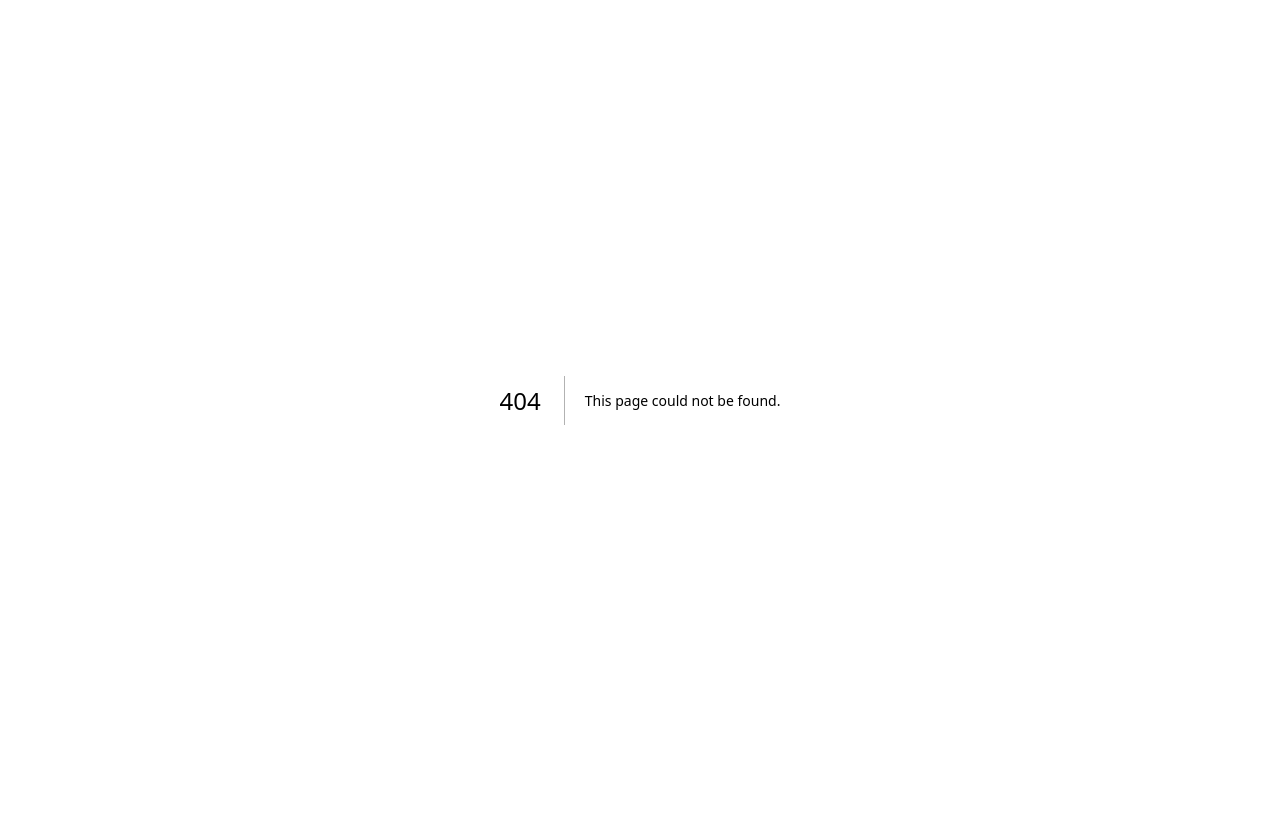
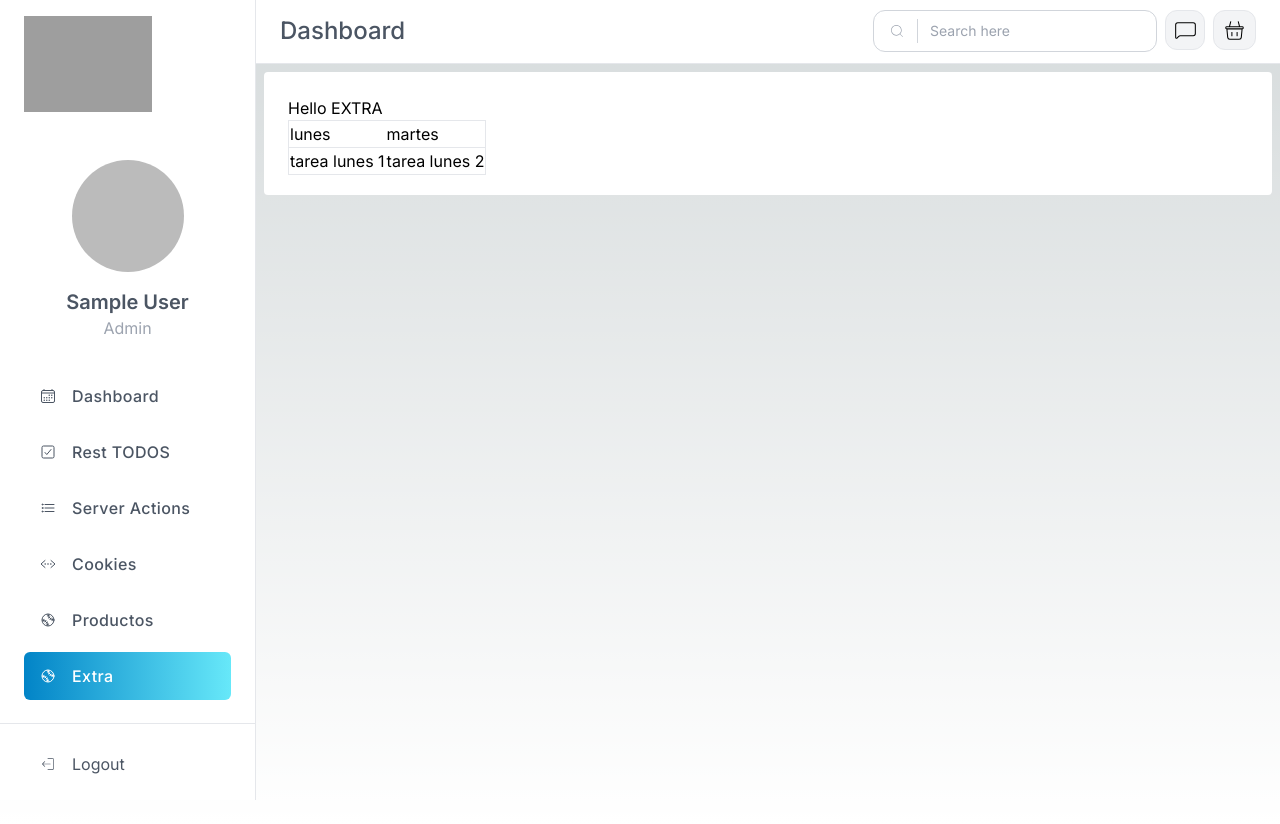
Before and after one commit to eliasmg12345/admin-todos, a Next.js app: page /dashboard/extra in a window 1280 px wide. Before the commit this address had no page. Before the commit the page ends 800 px from the top, so only its background shows below. Built offline with nearby package versions, Linux system fonts and the light colour scheme; no server answers; sample sign-in values are in the browser's storage; grey boxes are pictures that could not be loaded.

Commit message:
feat:añadiendo auths

```diff
--- a/next.config.js
+++ b/next.config.js
@@ -1,10 +1,17 @@
 /** @type {import('next').NextConfig} */
 const nextConfig = {
+    experimental: {
+        serverActions: true,
+    },
     images: {
         remotePatterns: [
             {
                 protocol: 'https',
                 hostname: 'tailus.io'
+            },
+            {
+                protocol: 'https',
+                hostname: 'avatars.githubusercontent.com'
             }
         ]
     }
--- /dev/null
+++ b/src/app/api/auth/[...nextauth]/route.ts
@@ -0,0 +1,17 @@
+import NextAuth, { NextAuthOptions} from "next-auth"
+import GithubProvider from "next-auth/providers/github"
+
+
+export const authOptions:NextAuthOptions = {
+
+    providers: [
+        GithubProvider({
+          clientId: process.env.GITHUB_ID ?? '',
+          clientSecret: process.env.GITHUB_SECRET ?? '',
+        }),
+        // ...add more providers here
+      ],
+}
+
+const handler = NextAuth(authOptions)
+export {handler as GET, handler as POST}
--- /dev/null
+++ b/src/app/dashboard/extra/page.tsx
@@ -0,0 +1,18 @@
+
+export default function ExtraPage() {
+  return (
+    <div>
+      <h1>Hello EXTRA</h1>
+      <table>
+        <tr className="border">
+            <td>lunes</td>
+            <td>martes</td>
+        </tr>
+        <tr className="border">
+            <td>tarea lunes 1</td>
+            <td>tarea lunes 2</td>
+        </tr>
+      </table>
+    </div>
+  );
+}
--- a/src/app/dashboard/page.tsx
+++ b/src/app/dashboard/page.tsx
@@ -1,9 +1,24 @@
 import { WidegtItem } from "@/components";
+import { getServerSession } from "next-auth";
+import { authOptions } from "../api/auth/[...nextauth]/route";
+import { redirect } from "next/navigation";
 
-export default function DashboardPage() {
+export default async function  DashboardPage() {
+
+    const session = await getServerSession(authOptions)
+    if (!session) {
+        redirect('/api/auth/signin')
+    }
     return (
-        <div className="grid gap-6 md:grid-cols-2 lg:grid-cols-3">
+        <div className="grid gap-6 sm:grid-cols-2 grid-cols-1">
 
+           <WidegtItem title="Usuario conectado Server-Side">
+                <div className="flex flex-col">
+                    <span>{session.user?.name}</span>
+                    <span>{session.user?.image}</span>
+                    <span>{session.user?.email}</span>
+                </div>
+           </WidegtItem>
         </div>
     );
 }
--- a/src/components/Sidebar.tsx
+++ b/src/components/Sidebar.tsx
@@ -3,6 +3,9 @@ import Link from 'next/link';
 import { CiLogout } from 'react-icons/ci';
 import { SidebarItem } from '.';
 import { IoBaseballOutline, IoCalendarOutline, IoCheckboxOutline, IoCodeWorkingOutline, IoListOutline } from 'react-icons/io5';
+
+import { getServerSession } from "next-auth";
+import { authOptions } from '@/app/api/auth/[...nextauth]/route';
 
 const menuItem = [
     {
@@ -29,10 +32,23 @@ const menuItem = [
         icon: <IoBaseballOutline />,
         title: 'Productos',
         path: '/dashboard/products'
+    },
+    {
+        icon: <IoBaseballOutline />,
+        title: 'Extra',
+        path: '/dashboard/extra'
     }
 ]
 
-export const Sidebar = () => {
+export const Sidebar = async () => {
+
+    const session = await getServerSession(authOptions)
+    const avatar = (session?.user?.image)
+        ? session.user.image
+        : 'https://tailus.io/sources/blocks/stats-cards/preview/images/second_user.webp'
+    const userName = session?.user?.name ?? ''
+    //const useRole = session?.user?.name ?? 'No name'
+
     return (
         <aside className="ml-[-100%] fixed z-10 top-0 pb-3 px-6 w-full flex flex-col justify-between h-screen border-r bg-white transition duration-300 md:w-4/12 lg:ml-0 lg:w-[25%] xl:w-[20%] 2xl:w-[15%]">
             <div>
@@ -51,13 +67,15 @@ export const Sidebar = () => {
 
                 <div className="mt-8 text-center">
                     {/* Next/Image */}
-                    <Image src="https://tailus.io/sources/blocks/stats-cards/preview/images/second_user.webp"
+                    <Image src={avatar}
                         className="w-10 h-10 m-auto rounded-full object-cover lg:w-28 lg:h-28"
                         width={150}
                         height={150}
                         alt=""
                     />
-                    <h5 className="hidden mt-4 text-xl font-semibold text-gray-600 lg:block">Cynthia J. Watts</h5>
+                    <h5 className="hidden mt-4 text-xl font-semibold text-gray-600 lg:block">
+                        {userName}
+                    </h5>
                     <span className="hidden text-gray-400 lg:block">Admin</span>
                 </div>
 
```
